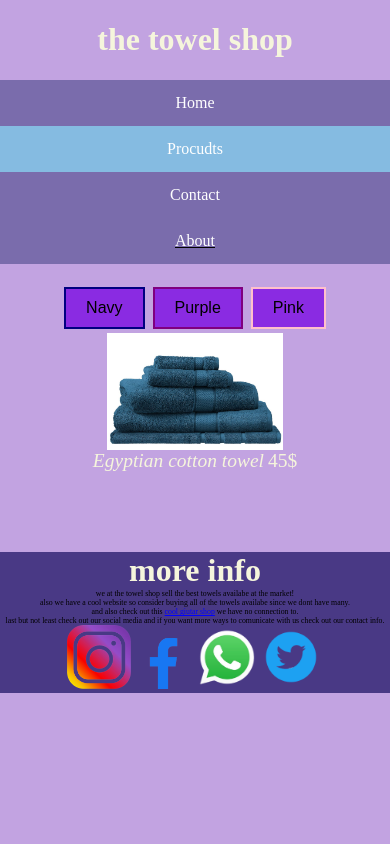
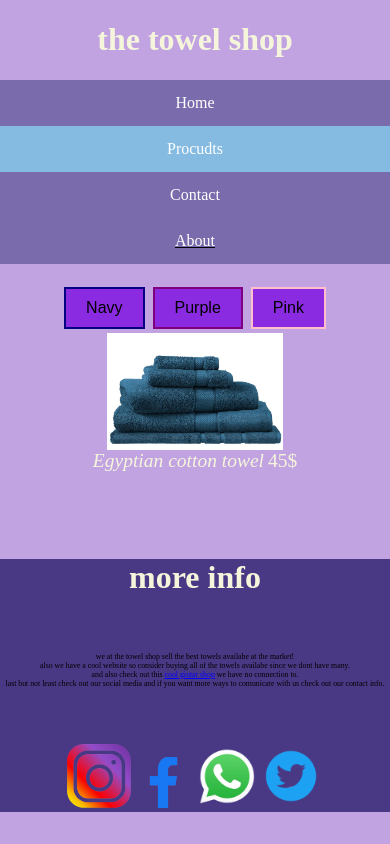
Before and after one commit to RoeiZaro/Project2, a plain HTML site: page egp.html in a window 390 px wide. Drawn offline with Linux system fonts and the light colour scheme.

Commit message:
fixed a responsive

```diff
--- a/style.css
+++ b/style.css
@@ -385,5 +385,7 @@ a img{
     .right {float: none;}
     #topvid span{top: calc(28.7317961164vw + 244px);}
 
-    #footer{width: 100%; margin-top: 20%;}
+    .buying-section{margin-bottom: 10vh;}
+   #footer{height: 30vh; display: flex; flex-direction: column;
+    justify-content: space-between;}
   }
```
